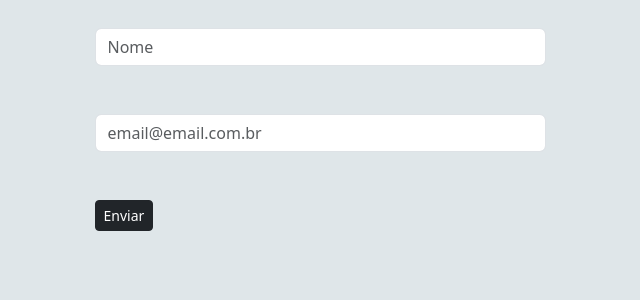
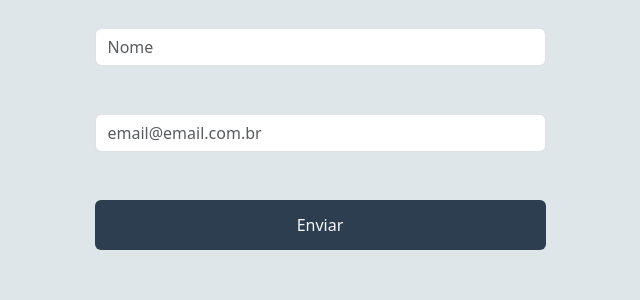
Before and after one commit to ThyagoAssis/blog_django, a Django app: page / in a window 1280 px wide. Shown: the part 266-566 px from the top of the page, without its empty margins (320-960 px from the left). Run offline with Django 4.2, Linux system fonts and the light colour scheme; some libraries are stand-ins or nearby versions.

Commit message:
Sessoes4

```diff
--- a/blog/static/blog/css/styles.css
+++ b/blog/static/blog/css/styles.css
@@ -10,10 +10,18 @@ nav{
     height: 10vh;
 }
 
-.bt{
-    width: 100vw !important;
+button{
+    width: 100%;
+    height: 50px;
+    background-color: #2c3e50 !important;
+    color: #dfe6e9;
+    border-radius: 5px;
+}
+
+button:hover{
+    background-color: #7f8c8d;
 }
 
 .session{
-    width: 30vw;
+    width: 50vw;
 }
--- a/blog/templates/componentes/header.html
+++ b/blog/templates/componentes/header.html
@@ -1,4 +1,5 @@
 <header>
+    <!--- Navbar 01-->
     <nav class="navbar navbar-dark">
         <div class="container">
             <div class="col-10">
@@ -6,13 +7,13 @@
             </div>
             <div class="col-2 text-light mt-3">
             {% if request.session.nome_usuario %}
-                <p>Olá, {{ request.session.nome_usuario }}! <a href="{% url 'blog_section_fim' %}">Sair</a></p>
+                <p>Olá, {{ request.session.nome_usuario }}! <a href="{% url 'blog_section_fim' %}" class="text-info ms-3">Sair</a></p>
             {% endif %}
             </div>
+        </div>
+    </nav>
 
-        </div>
-
-    </nav>
+    <!--- Navbar 02-->
     {% if request.session.nome_usuario %}
     <nav class="navbar navbar-expand-lg navbar-dark nav-1 shadow">
         <div class="container">
@@ -30,21 +31,8 @@
         </div>
       </nav>
       {% else %}
-      <nav class="navbar navbar-expand-lg navbar-dark nav-1 shadow">
-        <div class="container">
-            <!-- <button class="navbar-toggler" type="button" data-toggle="collapse" data-target="#navbarNav" aria-controls="navbarNav" aria-expanded="false" aria-label="Alterna navegação">
-            <span class="navbar-toggler-icon"></span>
-            </button>
-            <div class="collapse navbar-collapse justify-content-sm-center" id="navbarNav">
-            <ul class="navbar-nav">
-                <li class="nav-item">
-                    <a class="nav-link" href="{% url 'blog_list' %}">Postagens</a>
-                </li>
-                <li class="nav-item">
-                    <a class="nav-link" href="{% url 'blog_create' %}">Cadastrar</a>
-            </ul> -->
-        </div>
-      </nav>
+      <!---Barra vazia -->
+      <nav class="navbar navbar-expand-lg navbar-dark nav-1 shadow"></nav>
       {% endif %}
 
 </header>
--- a/blog/templates/section/section.html
+++ b/blog/templates/section/section.html
@@ -8,7 +8,7 @@
         <h1 class="text-center mt-4 mb-5 display-6">Identifique-se</h1>
 
 
-    <form method="post">
+    <form method="post" class="justify-content-sm-center .bt">
         {% csrf_token %}
         <div class="form-group">
             <!-- <label for="nome_usuario">Nome de Usuário:</label> -->
@@ -17,7 +17,7 @@
             <input type="email" placeholder="email@email.com.br" class="form-control" id="email" name="email" required><br><br>
         </div>
 
-        <button type="submit" class="btn btn-dark btn-sm btn-block justify-content-sm-center .bt">Enviar</button>
+        <button type="submit" class="btn text-light" >Enviar</button>
     </form>
 
     </div>
--- a/blog/views.py
+++ b/blog/views.py
@@ -66,8 +66,10 @@ class BlogDeleteView(DeleteView):
 
 ##Capturando sessões
 class SolicitarDadosView(View):
+
     def get(self, request):
         return render(request, 'section/section.html')
+
 
     def post(self, request):
         nome_usuario = request.POST.get('nome_usuario')
```
Also changed, not shown: db.sqlite3.
